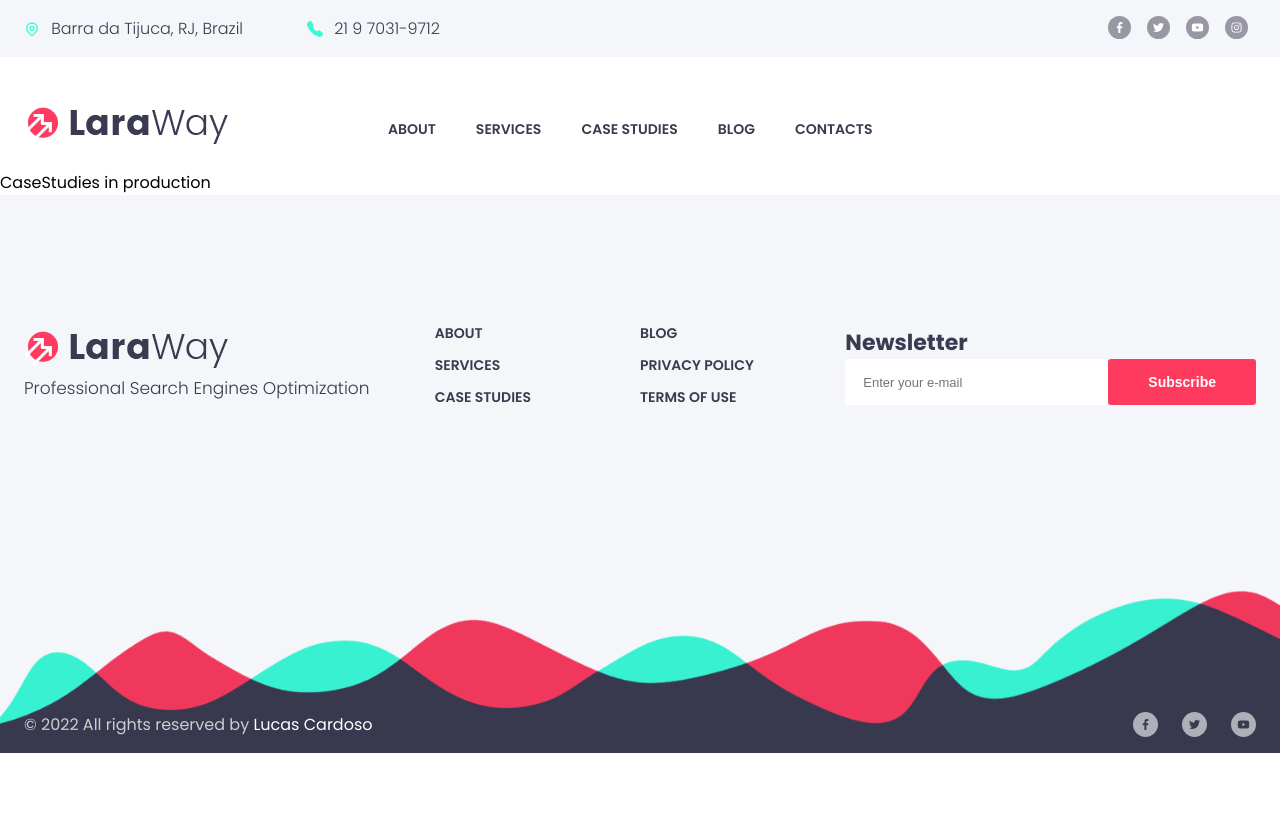
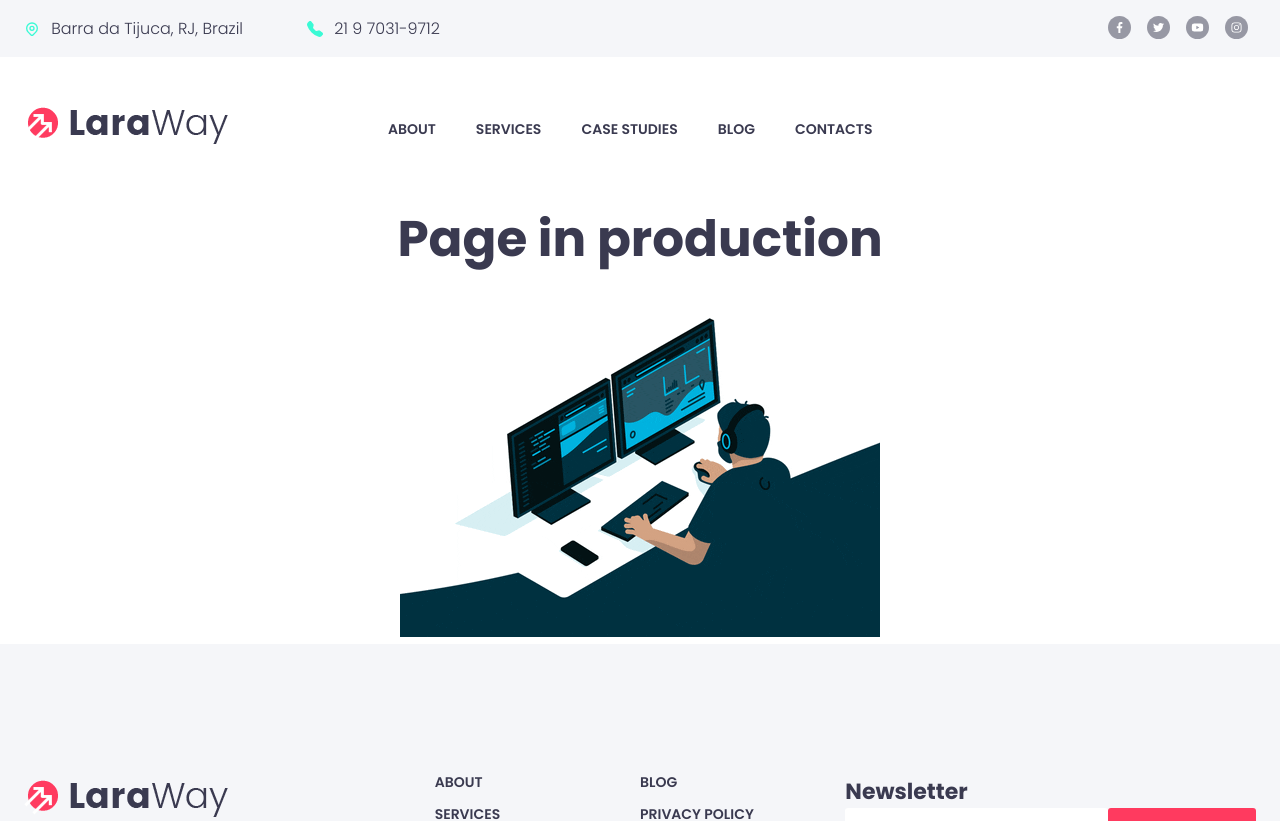
Before and after one commit to LucasCardoso20/marketing-agency, a Next.js app: page /CaseStudies in a window 1280 px wide. Shown: the top 821 px of the page. Before the commit the page ends 800 px from the top, so only its background shows below. Built offline with nearby package versions, Linux system fonts and the light colour scheme.

Commit message:
in production pages

```diff
--- a/pages/CaseStudies.jsx
+++ b/pages/CaseStudies.jsx
@@ -1,8 +1,12 @@
 import React from 'react'
-
+import gif from '../images/giphy.gif'
+import Image from 'next/image'
 const CaseStudies = () => {
   return (
-    <div>CaseStudies in production</div>
+    <div className='gif-in-production'>
+      <h1 className='main-color'>Page in production</h1>
+      <Image src={gif}/>
+    </div>
   )
 }
 
--- a/styles/index.scss
+++ b/styles/index.scss
@@ -105,6 +105,9 @@ figure{
 }
 
 // the btn class has all the main styles and the other classes changes the colors
+.main-color{
+  color: $main-color;
+}
 
 .second-color{
   color: $second-color !important;
@@ -273,3 +276,12 @@ figure{
     color: $second-color;
   }
 }
+
+.gif-in-production{
+  width: 100%;
+  text-align: center;
+  margin-top: 2rem;
+  h1{
+    font-size: $font-size-big-responsive;
+  }
+}
```
Also changed, not shown: pages/About.jsx (+9 -3 lines), pages/Blog.jsx (+6 -2 lines), pages/Contacts.jsx (+6 -2 lines), pages/Services.jsx (+6 -2 lines), pages/index.js (+1 -7 lines), images/giphy.gif (added).
